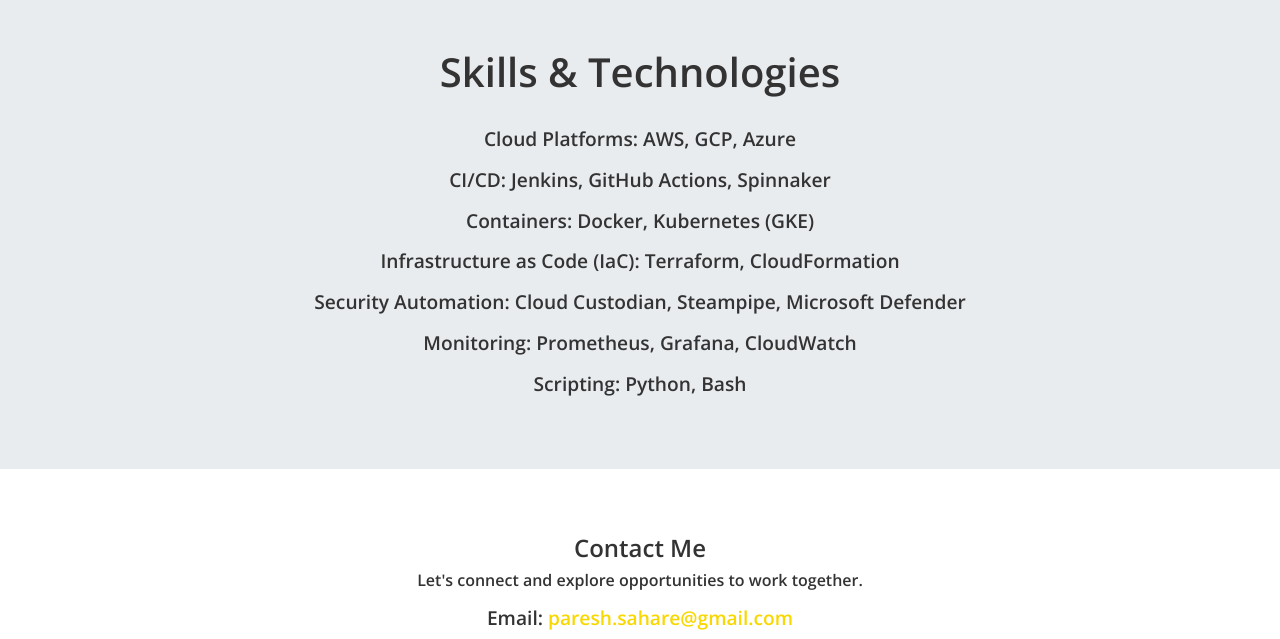
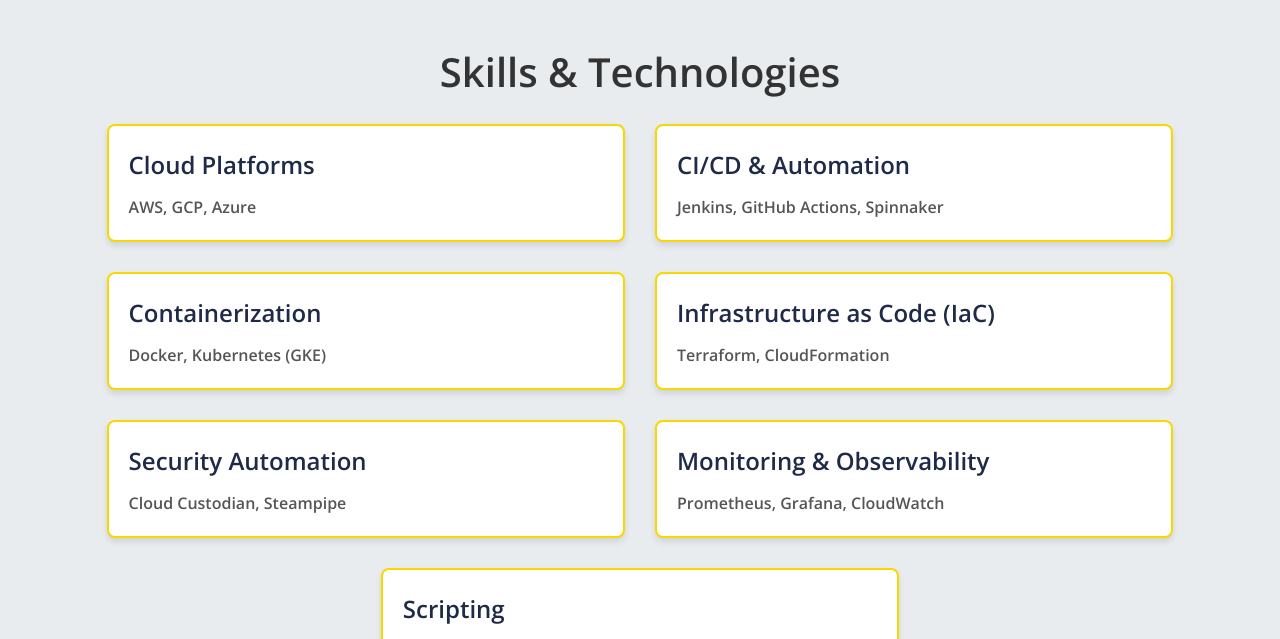
Before and after one commit to pareshsahare/pareshsahare, a plain HTML site: page index.html in a window 1280 px wide. Shown: the part 1790-2429 px from the top of the page. Drawn offline with nearby package versions, Linux system fonts and the light colour scheme.

Commit message:
New web site

```diff
--- a/index.html
+++ b/index.html
@@ -14,8 +14,8 @@
         <div class="container">
             <h1>Hi, I'm Paresh Sahare</h1>
             <h2>DevOps Engineer | Cloud Automation Expert</h2>
-            <p>Transforming cloud infrastructure through automation, security, and efficient solutions.</p>
-            <a href="#about" class="cta-btn">Know More</a>
+            <p>Specialized in Cloud Infrastructure, Automation, Security & CI/CD Pipelines.</p>
+            <a href="#about" class="cta-btn">Learn More</a>
         </div>
     </section>
 
@@ -23,7 +23,7 @@
     <section id="about">
         <div class="container">
             <h2>About Me</h2>
-            <p>I am a passionate DevOps Engineer with expertise in cloud infrastructure, automation, and security practices. With hands-on experience in AWS, GCP, Azure, and a strong foundation in tools like Terraform, Docker, Kubernetes, and Jenkins, I help organizations scale and automate their infrastructure.</p>
+            <p>I’m a passionate DevOps Engineer with a proven track record in building scalable cloud infrastructure, automation, and security frameworks. I specialize in AWS, GCP, Azure, and work with tools such as Terraform, Kubernetes, Jenkins, and Docker to create seamless workflows and infrastructure solutions.</p>
         </div>
     </section>
 
@@ -34,19 +34,19 @@
             <div class="project-list">
                 <div class="project-item">
                     <h3>AWS to GCP Migration (Largest Grocery Platform in India)</h3>
-                    <p>Automated the migration of 25+ services to GCP, designed Helm charts, and built CI/CD pipelines using Jenkins and GitHub Actions.</p>
+                    <p>Automated the migration of 25+ services to GCP, designing Helm charts and building CI/CD pipelines using Jenkins and GitHub Actions for smooth transitions.</p>
                 </div>
                 <div class="project-item">
                     <h3>Alicloud to GCP Migration (Indonesia's Largest E-commerce)</h3>
-                    <p>Engineered a seamless lift-and-shift migration, including automation for MySQL and Redis replication setups.</p>
+                    <p>Led the seamless lift-and-shift migration, including automation for MySQL and Redis replication setups, ensuring minimal downtime and maximum reliability.</p>
                 </div>
                 <div class="project-item">
                     <h3>GKE Cluster Migration (Top Social Media Platform)</h3>
-                    <p>Managed the migration of Kubernetes clusters from GCP to GCP, automating infrastructure deployment using GitHub Actions, Jenkins, and Terraform.</p>
+                    <p>Managed the migration of Kubernetes clusters within GCP, automating deployments using Terraform, Jenkins, and GitHub Actions for continuous delivery.</p>
                 </div>
                 <div class="project-item">
                     <h3>Sandbox Automation Across AWS, GCP, and Azure</h3>
-                    <p>Built a tool to manage unused resources, reduce costs, and enforce security baselines for AWS, GCP, and Azure environments.</p>
+                    <p>Created a tool for managing unused resources, reducing costs and enforcing security best practices across AWS, GCP, and Azure environments.</p>
                 </div>
             </div>
         </div>
@@ -56,7 +56,7 @@
     <section id="certifications">
         <div class="container">
             <h2>Certifications</h2>
-            <p>Here are some of the certifications I have earned to strengthen my expertise in DevOps and Cloud technologies:</p>
+            <p>These are some of the certifications I have obtained to enhance my knowledge and expertise in Cloud and DevOps technologies:</p>
             <ul>
                 <li>AWS Certified DevOps Engineer – Professional</li>
                 <li>Certified Kubernetes Administrator (CKA)</li>
@@ -70,15 +70,36 @@
     <section id="skills">
         <div class="container">
             <h2>Skills & Technologies</h2>
-            <ul>
-                <li>Cloud Platforms: AWS, GCP, Azure</li>
-                <li>CI/CD: Jenkins, GitHub Actions, Spinnaker</li>
-                <li>Containers: Docker, Kubernetes (GKE)</li>
-                <li>Infrastructure as Code (IaC): Terraform, CloudFormation</li>
-                <li>Security Automation: Cloud Custodian, Steampipe, Microsoft Defender</li>
-                <li>Monitoring: Prometheus, Grafana, CloudWatch</li>
-                <li>Scripting: Python, Bash</li>
-            </ul>
+            <div class="skills-list">
+                <div class="skill-item">
+                    <h3>Cloud Platforms</h3>
+                    <p>AWS, GCP, Azure</p>
+                </div>
+                <div class="skill-item">
+                    <h3>CI/CD & Automation</h3>
+                    <p>Jenkins, GitHub Actions, Spinnaker</p>
+                </div>
+                <div class="skill-item">
+                    <h3>Containerization</h3>
+                    <p>Docker, Kubernetes (GKE)</p>
+                </div>
+                <div class="skill-item">
+                    <h3>Infrastructure as Code (IaC)</h3>
+                    <p>Terraform, CloudFormation</p>
+                </div>
+                <div class="skill-item">
+                    <h3>Security Automation</h3>
+                    <p>Cloud Custodian, Steampipe</p>
+                </div>
+                <div class="skill-item">
+                    <h3>Monitoring & Observability</h3>
+                    <p>Prometheus, Grafana, CloudWatch</p>
+                </div>
+                <div class="skill-item">
+                    <h3>Scripting</h3>
+                    <p>Python, Bash</p>
+                </div>
+            </div>
         </div>
     </section>
 
@@ -86,7 +107,7 @@
     <section id="contact">
         <div class="container">
             <h2>Contact Me</h2>
-            <p>Let's connect and explore opportunities to work together.</p>
+            <p>Let's discuss how we can collaborate and build amazing infrastructure together!</p>
             <ul>
                 <li>Email: <a href="mailto:paresh.sahare@gmail.com">paresh.sahare@gmail.com</a></li>
                 <li>LinkedIn: <a href="https://linkedin.com/in/paresh-sahare" target="_blank">paresh-sahare</a></li>
--- a/style.css
+++ b/style.css
@@ -12,6 +12,7 @@ body {
     line-height: 1.6;
 }
 
+/* Containers */
 .container {
     width: 90%;
     margin: 0 auto;
@@ -148,14 +149,32 @@ body {
     color: #333;
 }
 
-#skills ul {
-    list-style: none;
-    padding: 0;
-    font-size: 1.2rem;
+.skills-list {
+    display: flex;
+    flex-wrap: wrap;
+    justify-content: center;
+    gap: 30px;
 }
 
-#skills ul li {
-    margin: 10px 0;
+.skill-item {
+    background-color: #fff;
+    border-radius: 8px;
+    padding: 20px;
+    box-shadow: 0 4px 6px rgba(0, 0, 0, 0.1);
+    width: 45%;
+    text-align: left;
+    border: 2px solid #F8D800;
+}
+
+.skill-item h3 {
+    font-size: 1.5rem;
+    color: #1E2A47;
+    margin-bottom: 10px;
+}
+
+.skill-item p {
+    font-size: 1rem;
+    color: #555;
 }
 
 /* Contact Section */
```
